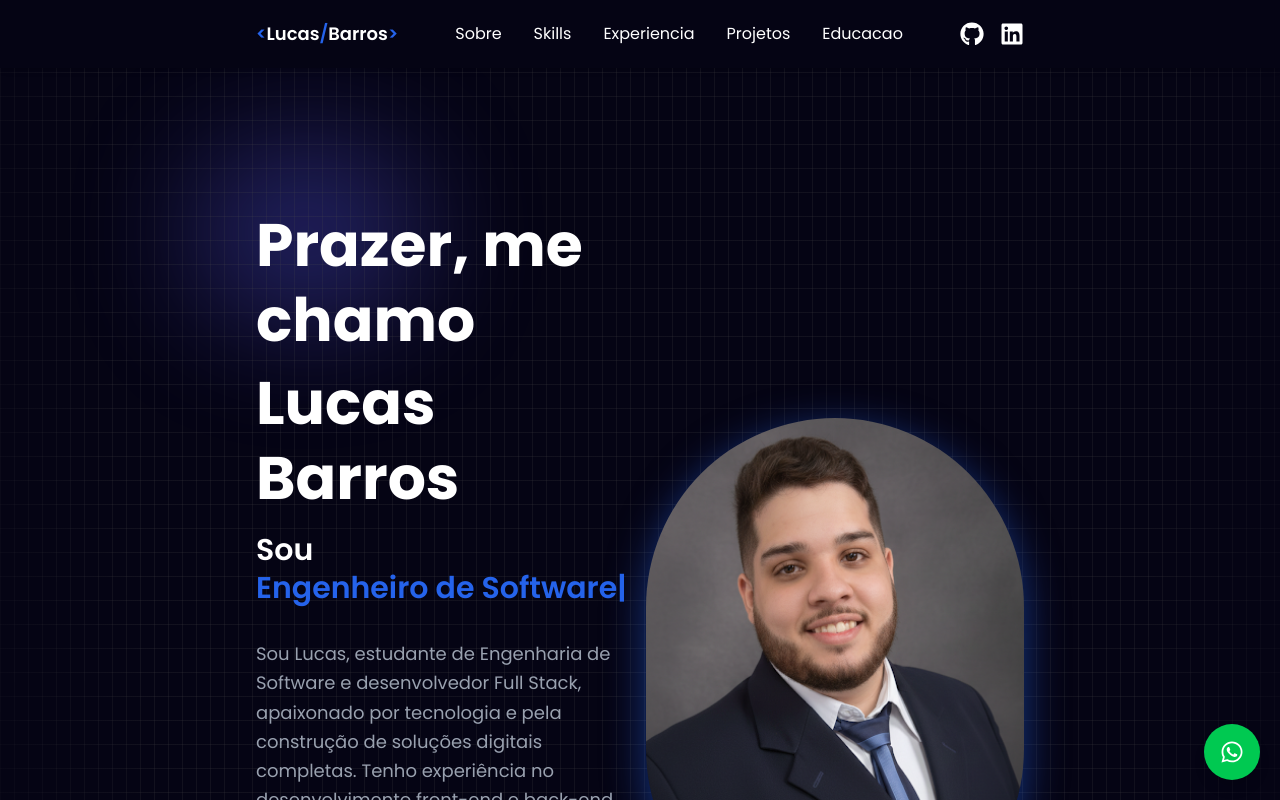
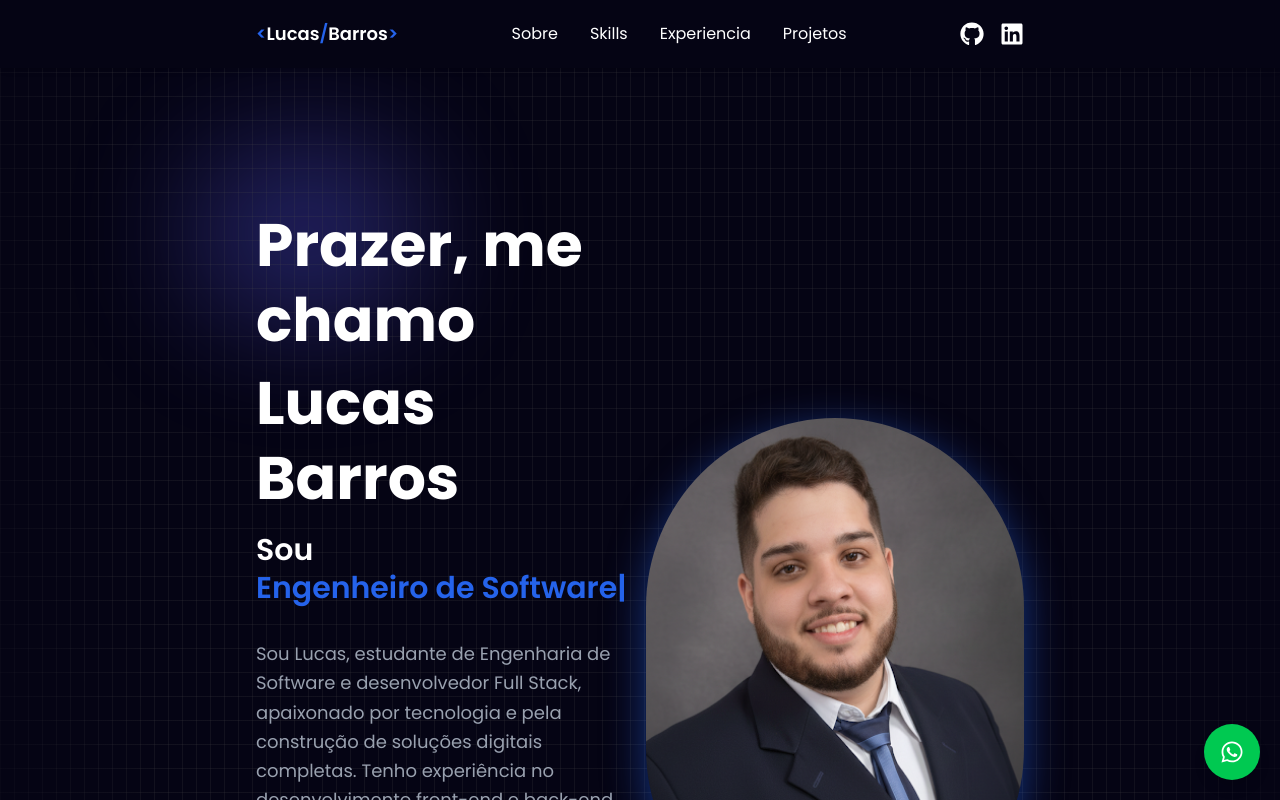
Before and after one commit to BarrosPL/my-portifolio-react, a React (Vite) app: page / in a window 1280 px wide. Shown: the top 800 px of the page. Built offline with nearby package versions, Linux system fonts and the light colour scheme.

Commit message:
fix navbar.

```diff
--- a/src/components/Educacao/Educacao.jsx
+++ /dev/null
@@ -1,9 +0,0 @@
-import React from 'react'
-
-const Educacao = () => {
-  return (
-    <div></div>
-  )
-}
-
-export default Educacao
--- a/src/components/Navbar/Navbar.jsx
+++ b/src/components/Navbar/Navbar.jsx
@@ -29,7 +29,7 @@ const Navbar = () => {
         { id: "skills", label: "Skills" },
         { id: "experiencia", label: "Experiencia" },
         { id: "projetos", label: "Projetos" },
-        { id: "educacao", label: "Educacao" },
+
 
 
     ]
```
